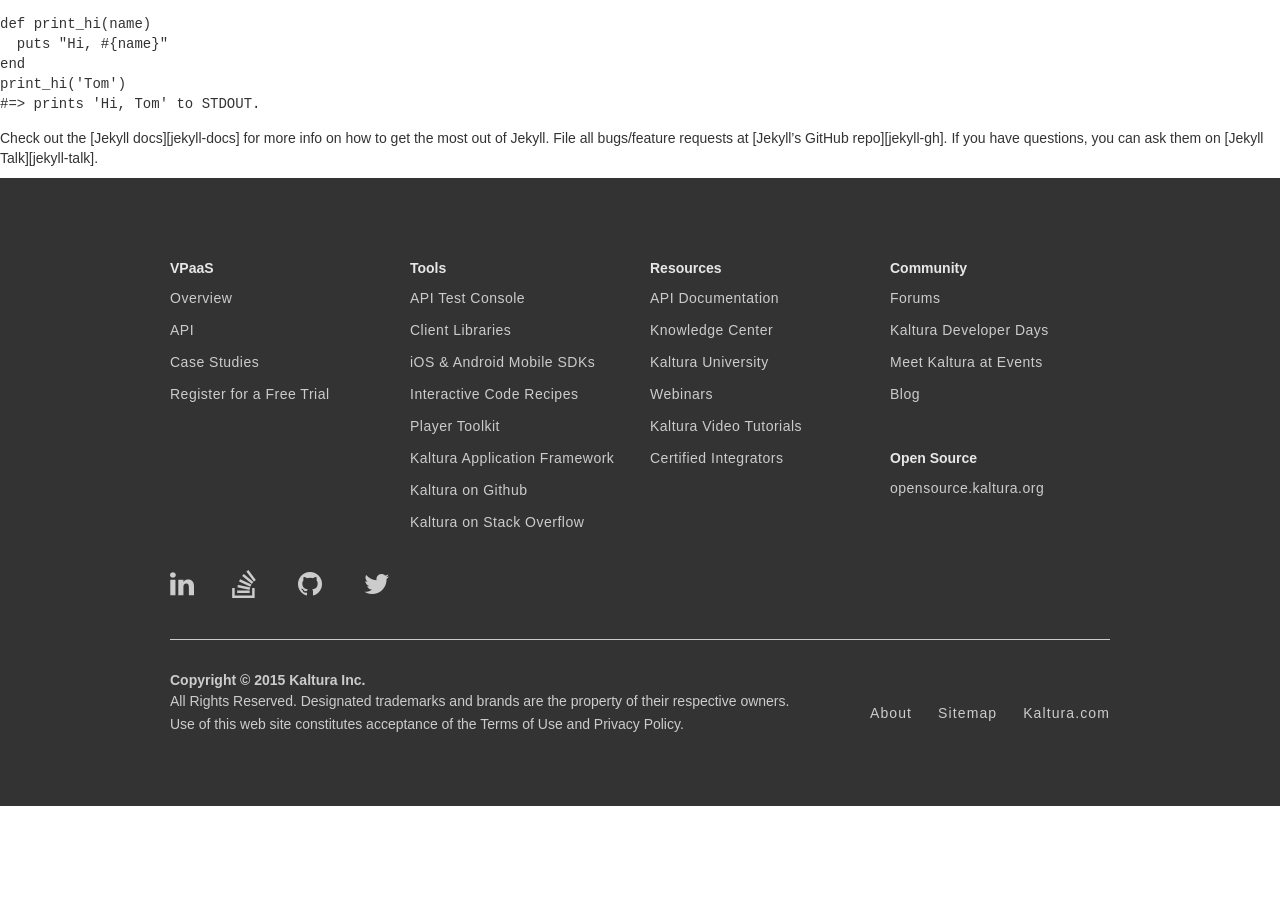
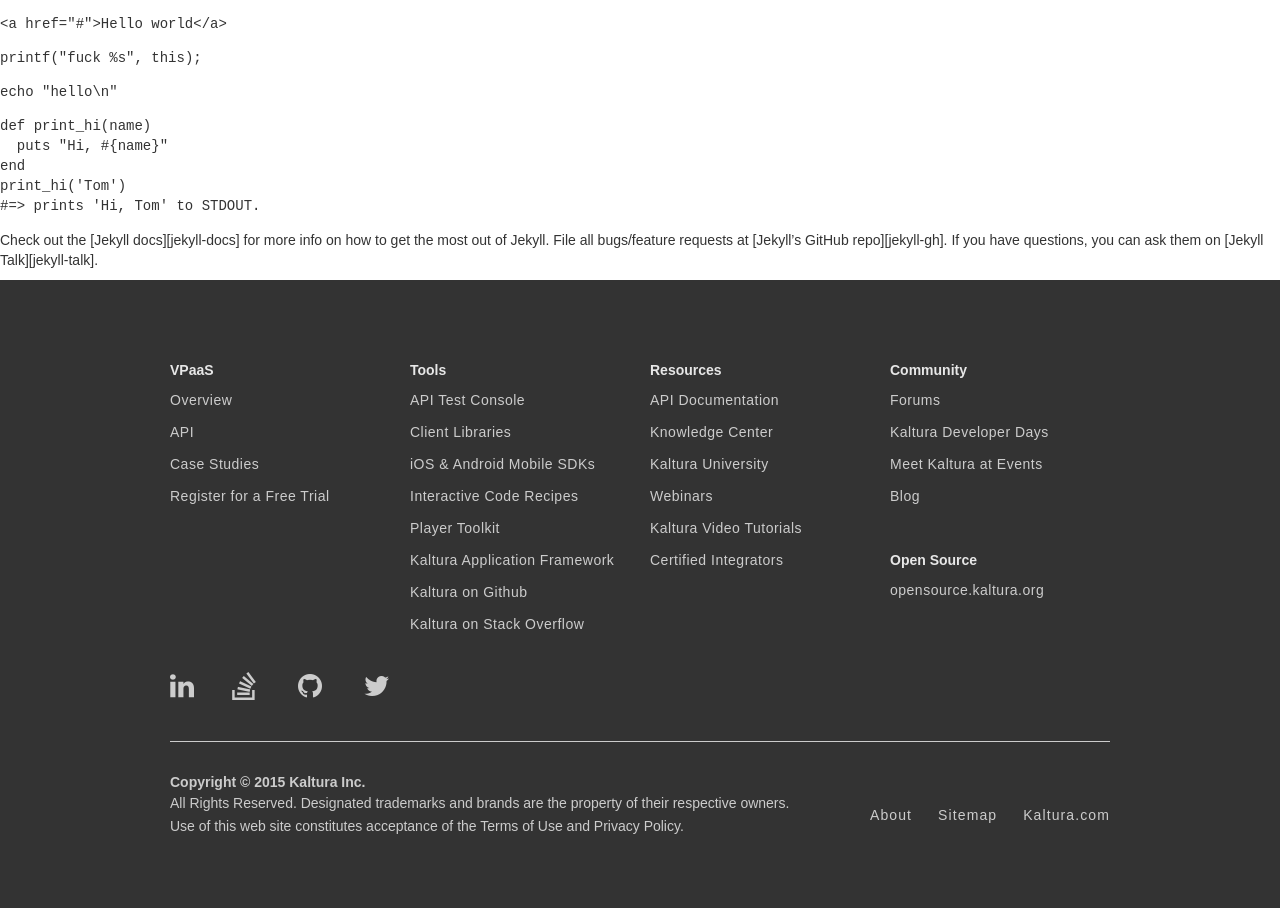
Before and after one commit to kaltura/DeveloperPortalDocs, a Jekyll site: the page built from testme.md, in a window 1280 px wide. Shown: the part 537-1445 px from the top of the page. Built offline with Jekyll 4.4.1, drawn with Linux system fonts in a browser that asks for light colours; nearby versions of some CDN libraries; before the commit the page ends 1343 px from its top, so only the background shows below that.

Commit message:
test rouge

````diff
--- a/testme.md
+++ b/testme.md
@@ -11,6 +11,18 @@ the quick brown fox jumps over the lazy dog.
 {% onebox http://www.kaltura.com/tiny/wtvep %}
 
 
+``` html
+<a href="#">Hello world</a>
+```
+
+``` c
+printf("fuck %s", this);
+```
+
+``` php
+echo "hello\n"
+```
+
 {% highlight ruby %}
 def print_hi(name)
   puts "Hi, #{name}"
````
